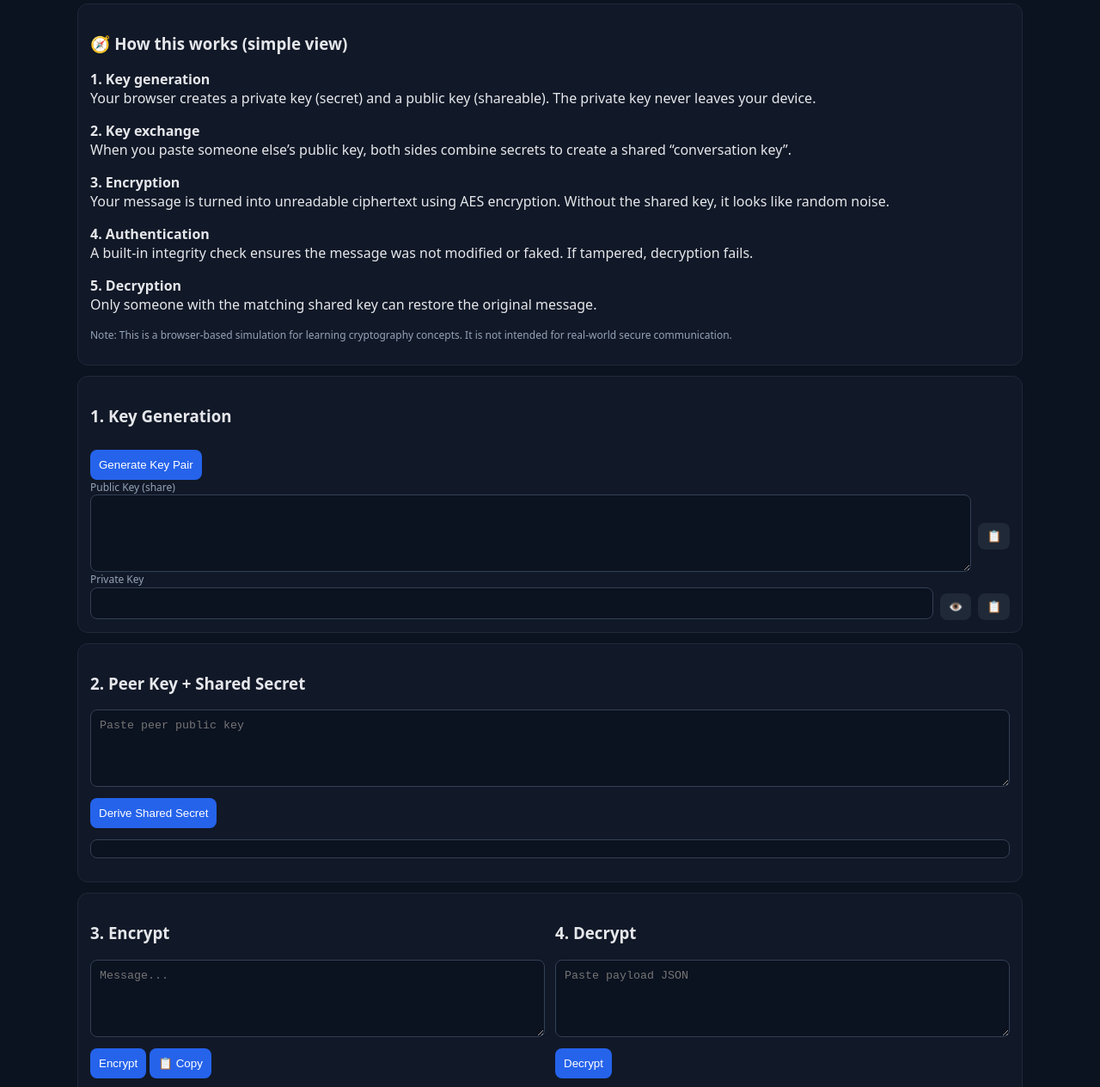
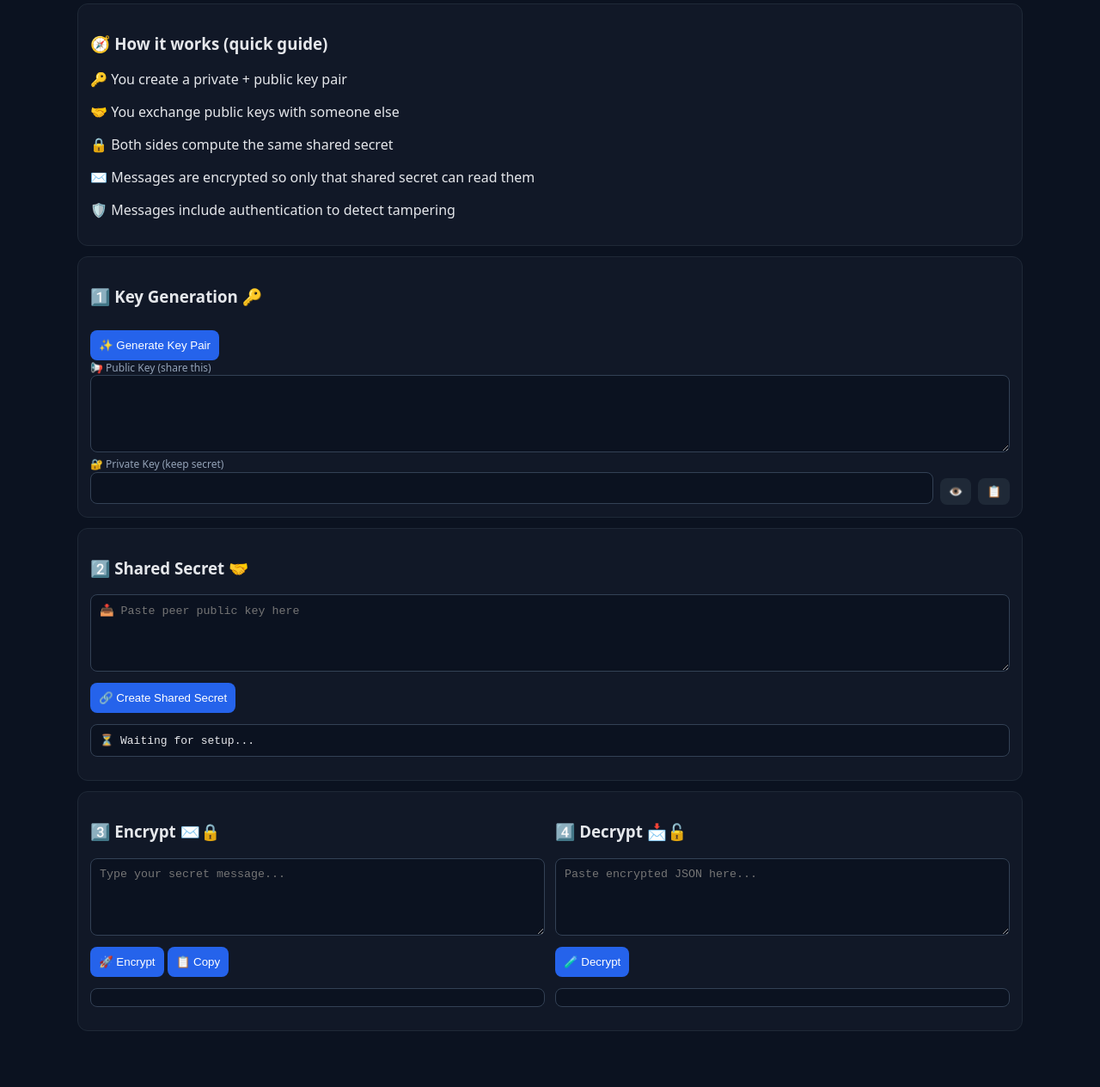
Before and after one commit to MINING123STUDIOs/Secure-channel, a plain HTML site: page index.html in a window 1280 px wide. Shown: the part 64-1328 px from the top of the page at 86% size. After the commit the page ends 1279 px from the top, so only its background shows below. Drawn offline with Linux system fonts and the light colour scheme.

Commit message:
Upgrade to Secure Channel Assistant v3
Updated the title and headings to reflect version 3. Enhanced the explanation panel for clarity and added emojis for better visual representation. Improved button labels and status messages for user experience.

```diff
--- a/index.html
+++ b/index.html
@@ -3,7 +3,7 @@
 <head>
 <meta charset="UTF-8" />
 <meta name="viewport" content="width=device-width, initial-scale=1"/>
-<title>Secure Channel Assistant v2</title>
+<title>🔐 Secure Channel Assistant v3</title>
 
 <style>
 body {
@@ -77,51 +77,33 @@ button:hover { background:#1d4ed8; }
 @media (max-width: 800px) {
   .row { grid-template-columns: 1fr; }
 }
-
 </style>
 </head>
 
 <body>
 <div class="container">
 
-<h1>🔐 Secure Channel Assistant v2</h1>
+<h1>🔐 Secure Channel Assistant v3 ⚡</h1>
 
-<!-- NEW: EXPLANATION PANEL -->
 <div class="panel">
-  <h3>🧭 How this works (simple view)</h3>
-
-  <p><b>1. Key generation</b><br>
-  Your browser creates a private key (secret) and a public key (shareable). The private key never leaves your device.</p>
-
-  <p><b>2. Key exchange</b><br>
-  When you paste someone else’s public key, both sides combine secrets to create a shared “conversation key”.</p>
-
-  <p><b>3. Encryption</b><br>
-  Your message is turned into unreadable ciphertext using AES encryption. Without the shared key, it looks like random noise.</p>
-
-  <p><b>4. Authentication</b><br>
-  A built-in integrity check ensures the message was not modified or faked. If tampered, decryption fails.</p>
-
-  <p><b>5. Decryption</b><br>
-  Only someone with the matching shared key can restore the original message.</p>
-
-  <p class="small">
-  Note: This is a browser-based simulation for learning cryptography concepts. It is not intended for real-world secure communication.
-  </p>
+  <h3>🧭 How it works (quick guide)</h3>
+  <p>🔑 You create a private + public key pair</p>
+  <p>🤝 You exchange public keys with someone else</p>
+  <p>🔒 Both sides compute the same shared secret</p>
+  <p>✉️ Messages are encrypted so only that shared secret can read them</p>
+  <p>🛡️ Messages include authentication to detect tampering</p>
 </div>
 
+<!-- KEY GENERATION -->
 <div class="panel">
-  <h3>1. Key Generation</h3>
+  <h3>1️⃣ Key Generation 🔑</h3>
 
-  <button onclick="generateKeys()">Generate Key Pair</button>
+  <button onclick="generateKeys()">✨ Generate Key Pair</button>
 
-  <div class="small">Public Key (share)</div>
-  <div class="keybox">
+  <div class="small">📢 Public Key (share this)</div>
   <textarea id="pubKey" readonly></textarea>
-    <button class="iconbtn" onclick="copy('pubKey')">📋</button>
-  </div>
 
-  <div class="small">Private Key</div>
+  <div class="small">🔐 Private Key (keep secret)</div>
   <div class="keybox">
     <input id="privKey" type="password" readonly />
     <button class="iconbtn" onclick="togglePriv()">👁️</button>
@@ -129,30 +111,35 @@ button:hover { background:#1d4ed8; }
   </div>
 </div>
 
+<!-- SHARED SECRET -->
 <div class="panel">
-  <h3>2. Peer Key + Shared Secret</h3>
+  <h3>2️⃣ Shared Secret 🤝</h3>
 
-  <textarea id="peerKey" placeholder="Paste peer public key"></textarea>
-  <button onclick="derive()">Derive Shared Secret</button>
+  <textarea id="peerKey" placeholder="📥 Paste peer public key here"></textarea>
 
-  <pre id="status"></pre>
+  <button onclick="derive()">🔗 Create Shared Secret</button>
+
+  <pre id="status">⏳ Waiting for setup...</pre>
 </div>
 
+<!-- ENCRYPT / DECRYPT -->
 <div class="panel row">
+
   <div>
-    <h3>3. Encrypt</h3>
-    <textarea id="msg" placeholder="Message..."></textarea>
-    <button onclick="encrypt()">Encrypt</button>
+    <h3>3️⃣ Encrypt ✉️🔒</h3>
+    <textarea id="msg" placeholder="Type your secret message..."></textarea>
+    <button onclick="encrypt()">🚀 Encrypt</button>
     <button onclick="copy('cipherOut')">📋 Copy</button>
     <pre id="cipherOut"></pre>
   </div>
 
   <div>
-    <h3>4. Decrypt</h3>
-    <textarea id="cipherIn" placeholder="Paste payload JSON"></textarea>
-    <button onclick="decrypt()">Decrypt</button>
+    <h3>4️⃣ Decrypt 📩🔓</h3>
+    <textarea id="cipherIn" placeholder="Paste encrypted JSON here..."></textarea>
+    <button onclick="decrypt()">🧪 Decrypt</button>
     <pre id="plainOut"></pre>
   </div>
+
 </div>
 
 </div>
@@ -181,6 +168,9 @@ async function generateKeys(){
 
   document.getElementById("pubKey").value = b64(pub);
   document.getElementById("privKey").value = b64(priv);
+
+  document.getElementById("status").textContent =
+    "✅ Keys generated! Now share your public key 📢";
 }
 
 function togglePriv(){
@@ -189,7 +179,19 @@ function togglePriv(){
 }
 
 async function derive(){
+  try {
+    if(!kp){
+      document.getElementById("status").textContent =
+        "⚠️ Generate keys first 🔑";
+      return;
+    }
+
     const peer = document.getElementById("peerKey").value.trim();
+    if(!peer){
+      document.getElementById("status").textContent =
+        "⚠️ Paste a peer public key 📥";
+      return;
+    }
 
     const peerKey = await crypto.subtle.importKey(
       "spki",
@@ -207,27 +209,34 @@ async function derive(){
       ["encrypt","decrypt"]
     );
 
-  const raw = await crypto.subtle.exportKey("raw",
-    await crypto.subtle.deriveBits(
+    const rawBits = await crypto.subtle.deriveBits(
       { name:"ECDH", public: peerKey },
       kp.privateKey,
       256
-    )
     );
 
     hmacKey = await crypto.subtle.importKey(
       "raw",
-    raw,
+      rawBits,
       { name:"HMAC", hash:"SHA-256" },
       false,
       ["sign","verify"]
     );
 
     document.getElementById("status").textContent =
-    "✔ Secure session established";
+      "🎉 Shared secret established successfully 🤝🔐";
+
+  } catch(err){
+    console.error(err);
+    document.getElementById("status").textContent =
+      "❌ Failed to create shared secret (check console 🧯)";
+  }
 }
 
 async function encrypt(){
+  if(!sharedKey || !hmacKey)
+    return alert("⚠️ No shared secret yet!");
+
   const iv = crypto.getRandomValues(new Uint8Array(12));
   const data = new TextEncoder().encode(document.getElementById("msg").value);
 
@@ -283,11 +292,11 @@ async function decrypt(){
     );
 
     document.getElementById("plainOut").textContent =
-      new TextDecoder().decode(plain);
+      "✅ " + new TextDecoder().decode(plain);
 
   } catch(e){
     document.getElementById("plainOut").textContent =
-      "❌ Authentication failed or invalid message";
+      "❌ Message failed authentication or is corrupted 🧨";
   }
 }
 
```
Lines whose indentation alone changed are shown as unchanged.
